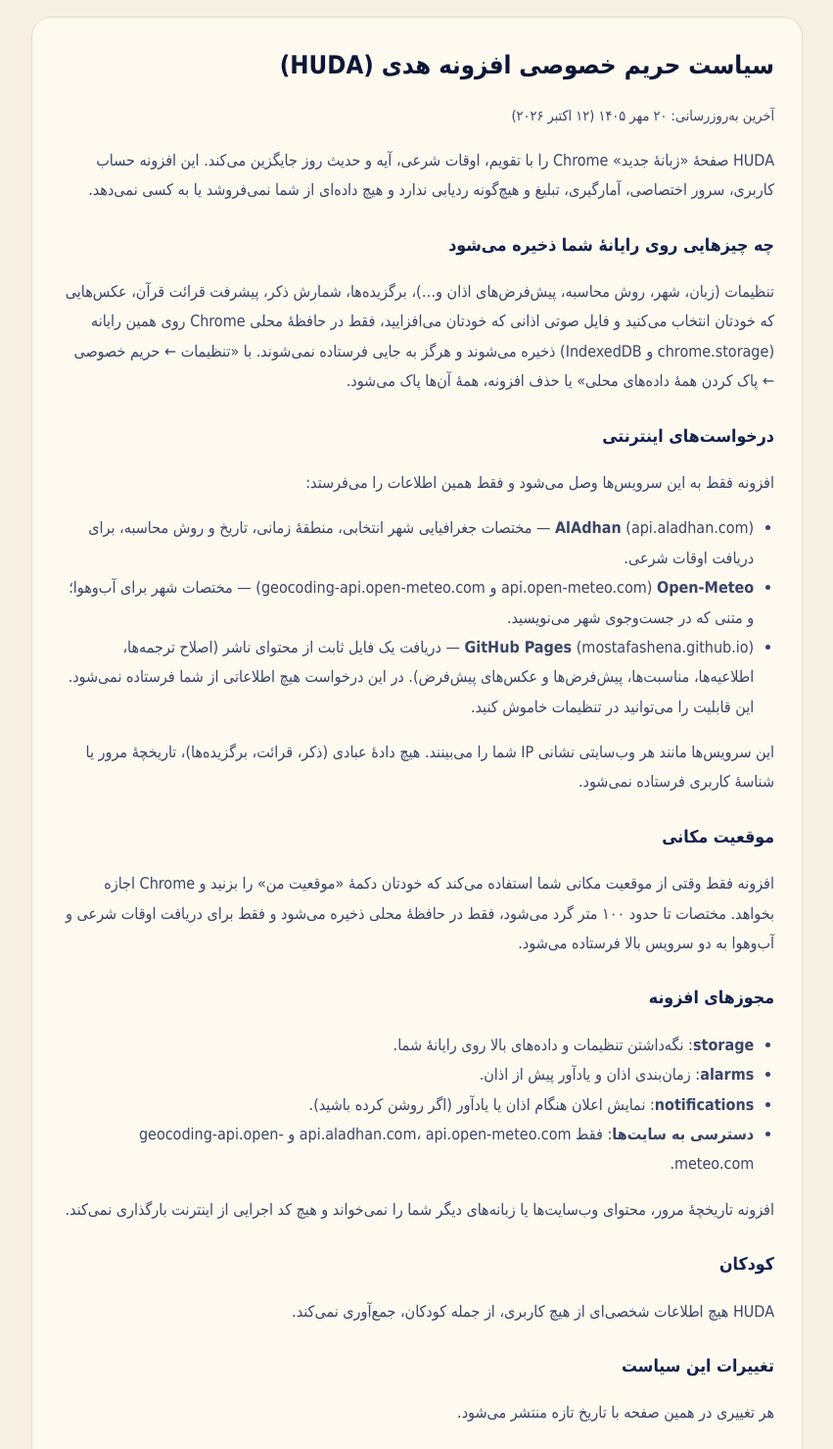
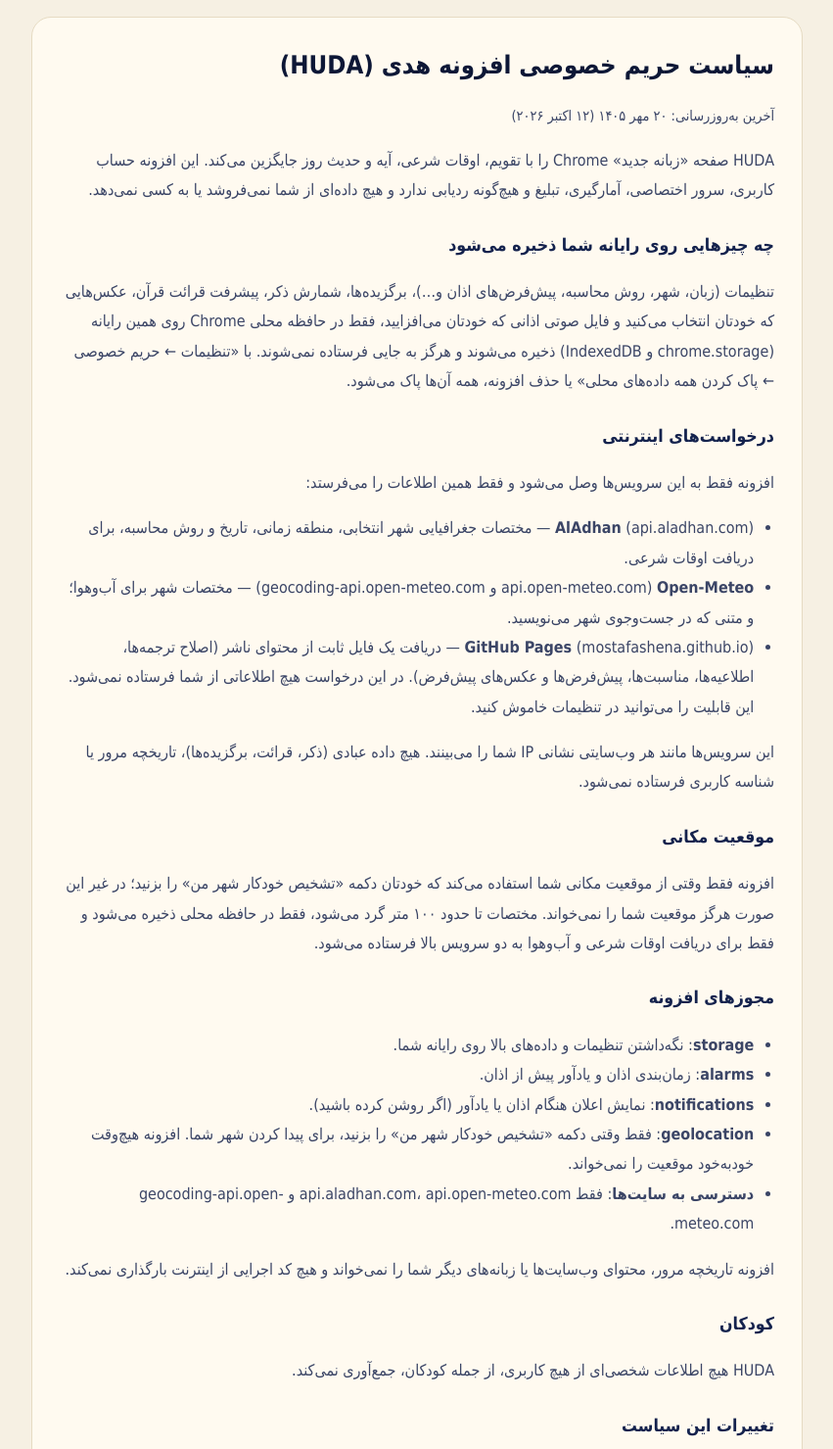
Before and after one commit to mostafashena/noortab-content, a plain HTML site: page privacy.html in a window 1280 px wide. Shown: the part 117-1596 px from the top of the page at 98% size, without its empty margins (214-1065 px from the left). Drawn offline with Linux system fonts and the light colour scheme.

Commit message:
Update privacy.html

```diff
--- a/privacy.html
+++ b/privacy.html
@@ -81,34 +81,35 @@
         <h1>سیاست حریم خصوصی افزونه هدی (HUDA)</h1>
         <p class="meta">آخرین به‌روزرسانی: ۲۰ مهر ۱۴۰۵ (۱۲ اکتبر ۲۰۲۶)</p>
 
-        <p>HUDA صفحهٔ «زبانهٔ جدید» Chrome را با تقویم، اوقات شرعی، آیه و حدیث روز جایگزین می‌کند. این افزونه حساب کاربری، سرور اختصاصی، آمارگیری، تبلیغ و هیچ‌گونه ردیابی ندارد و هیچ داده‌ای از شما نمی‌فروشد یا به کسی نمی‌دهد.</p>
+        <p>HUDA صفحه «زبانه جدید» Chrome را با تقویم، اوقات شرعی، آیه و حدیث روز جایگزین می‌کند. این افزونه حساب کاربری، سرور اختصاصی، آمارگیری، تبلیغ و هیچ‌گونه ردیابی ندارد و هیچ داده‌ای از شما نمی‌فروشد یا به کسی نمی‌دهد.</p>
 
-        <h2>چه چیزهایی روی رایانهٔ شما ذخیره می‌شود</h2>
+        <h2>چه چیزهایی روی رایانه شما ذخیره می‌شود</h2>
         <p>
-          تنظیمات (زبان، شهر، روش محاسبه، پیش‌فرض‌های اذان و…)، برگزیده‌ها، شمارش ذکر، پیشرفت قرائت قرآن، عکس‌هایی که خودتان انتخاب می‌کنید و فایل صوتی اذانی که خودتان می‌افزایید، فقط در حافظهٔ محلی Chrome روی همین رایانه (chrome.storage و IndexedDB) ذخیره می‌شوند و
-          هرگز به جایی فرستاده نمی‌شوند. با «تنظیمات ← حریم خصوصی ← پاک کردن همهٔ داده‌های محلی» یا حذف افزونه، همهٔ آن‌ها پاک می‌شود.
+          تنظیمات (زبان، شهر، روش محاسبه، پیش‌فرض‌های اذان و…)، برگزیده‌ها، شمارش ذکر، پیشرفت قرائت قرآن، عکس‌هایی که خودتان انتخاب می‌کنید و فایل صوتی اذانی که خودتان می‌افزایید، فقط در حافظه محلی Chrome روی همین رایانه (chrome.storage و IndexedDB) ذخیره می‌شوند و
+          هرگز به جایی فرستاده نمی‌شوند. با «تنظیمات ← حریم خصوصی ← پاک کردن همه داده‌های محلی» یا حذف افزونه، همه آن‌ها پاک می‌شود.
         </p>
 
         <h2>درخواست‌های اینترنتی</h2>
         <p>افزونه فقط به این سرویس‌ها وصل می‌شود و فقط همین اطلاعات را می‌فرستد:</p>
         <ul>
-          <li><b>AlAdhan</b> (api.aladhan.com) — مختصات جغرافیایی شهر انتخابی، منطقهٔ زمانی، تاریخ و روش محاسبه، برای دریافت اوقات شرعی.</li>
+          <li><b>AlAdhan</b> (api.aladhan.com) — مختصات جغرافیایی شهر انتخابی، منطقه زمانی، تاریخ و روش محاسبه، برای دریافت اوقات شرعی.</li>
           <li><b>Open-Meteo</b> (api.open-meteo.com و geocoding-api.open-meteo.com) — مختصات شهر برای آب‌وهوا؛ و متنی که در جست‌وجوی شهر می‌نویسید.</li>
           <li><b>GitHub Pages</b> (mostafashena.github.io) — دریافت یک فایل ثابت از محتوای ناشر (اصلاح ترجمه‌ها، اطلاعیه‌ها، مناسبت‌ها، پیش‌فرض‌ها و عکس‌های پیش‌فرض). در این درخواست هیچ اطلاعاتی از شما فرستاده نمی‌شود. این قابلیت را می‌توانید در تنظیمات خاموش کنید.</li>
         </ul>
-        <p>این سرویس‌ها مانند هر وب‌سایتی نشانی IP شما را می‌بینند. هیچ دادهٔ عبادی (ذکر، قرائت، برگزیده‌ها)، تاریخچهٔ مرور یا شناسهٔ کاربری فرستاده نمی‌شود.</p>
+        <p>این سرویس‌ها مانند هر وب‌سایتی نشانی IP شما را می‌بینند. هیچ داده عبادی (ذکر، قرائت، برگزیده‌ها)، تاریخچه مرور یا شناسه کاربری فرستاده نمی‌شود.</p>
 
         <h2>موقعیت مکانی</h2>
-        <p>افزونه فقط وقتی از موقعیت مکانی شما استفاده می‌کند که خودتان دکمهٔ «موقعیت من» را بزنید و Chrome اجازه بخواهد. مختصات تا حدود ۱۰۰ متر گرد می‌شود، فقط در حافظهٔ محلی ذخیره می‌شود و فقط برای دریافت اوقات شرعی و آب‌وهوا به دو سرویس بالا فرستاده می‌شود.</p>
+        <p>افزونه فقط وقتی از موقعیت مکانی شما استفاده می‌کند که خودتان دکمه «تشخیص خودکار شهر من» را بزنید؛ در غیر این صورت هرگز موقعیت شما را نمی‌خواند. مختصات تا حدود ۱۰۰ متر گرد می‌شود، فقط در حافظه محلی ذخیره می‌شود و فقط برای دریافت اوقات شرعی و آب‌وهوا به دو سرویس بالا فرستاده می‌شود.</p>
 
         <h2>مجوزهای افزونه</h2>
         <ul>
-          <li><b>storage</b>: نگه‌داشتن تنظیمات و داده‌های بالا روی رایانهٔ شما.</li>
+          <li><b>storage</b>: نگه‌داشتن تنظیمات و داده‌های بالا روی رایانه شما.</li>
           <li><b>alarms</b>: زمان‌بندی اذان و یادآور پیش از اذان.</li>
           <li><b>notifications</b>: نمایش اعلان هنگام اذان یا یادآور (اگر روشن کرده باشید).</li>
+          <li><b>geolocation</b>: فقط وقتی دکمه «تشخیص خودکار شهر من» را بزنید، برای پیدا کردن شهر شما. افزونه هیچ‌وقت خودبه‌خود موقعیت را نمی‌خواند.</li>
           <li><b>دسترسی به سایت‌ها</b>: فقط api.aladhan.com، api.open-meteo.com و geocoding-api.open-meteo.com.</li>
         </ul>
-        <p>افزونه تاریخچهٔ مرور، محتوای وب‌سایت‌ها یا زبانه‌های دیگر شما را نمی‌خواند و هیچ کد اجرایی از اینترنت بارگذاری نمی‌کند.</p>
+        <p>افزونه تاریخچه مرور، محتوای وب‌سایت‌ها یا زبانه‌های دیگر شما را نمی‌خواند و هیچ کد اجرایی از اینترنت بارگذاری نمی‌کند.</p>
 
         <h2>کودکان</h2>
         <p>HUDA هیچ اطلاعات شخصی‌ای از هیچ کاربری، از جمله کودکان، جمع‌آوری نمی‌کند.</p>
@@ -141,13 +142,14 @@
         <p>Like any website, these services see your IP address. No worship data, browsing history or user identifier is ever sent.</p>
 
         <h2>Location</h2>
-        <p>Your location is used only if you press “Use my location” and grant Chrome’s permission. The coordinates are rounded to about 100 m, kept in local storage, and sent only to the two services above for prayer times and weather.</p>
+        <p>Your location is used only if you press “Detect my city”; otherwise it is never read. The coordinates are rounded to about 100 m, kept in local storage, and sent only to the two services above for prayer times and weather.</p>
 
         <h2>Permissions</h2>
         <ul>
           <li><b>storage</b> — keep the data above on your computer.</li>
           <li><b>alarms</b> — schedule the Adhan and the reminder before it.</li>
           <li><b>notifications</b> — show a notification at Adhan or reminder time, if enabled.</li>
+          <li><b>geolocation</b> — only when you press “Detect my city”, to find your city. The extension never reads your location on its own.</li>
           <li><b>Host access</b> — only api.aladhan.com, api.open-meteo.com and geocoding-api.open-meteo.com.</li>
         </ul>
         <p>The extension does not read your browsing history, the content of websites or your other tabs, and does not load executable code from the internet.</p>
```
